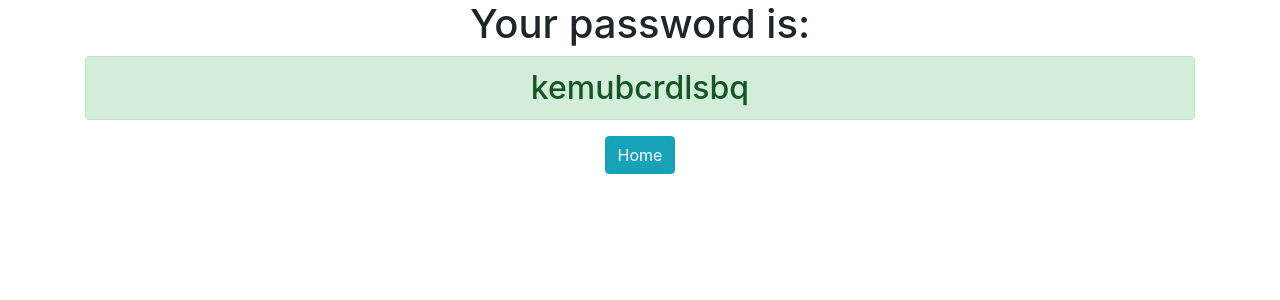
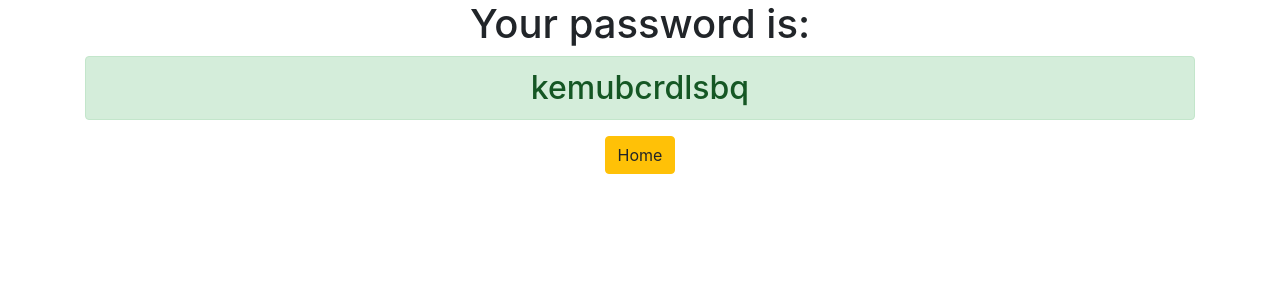
Before and after one commit to mikhail-shkaralevich/django3_password_generator, a Django app: page /password/ in a window 1280 px wide. Shown: the top 300 px of the page. Run offline with Django 3.2, Linux system fonts and the light colour scheme; some libraries are stand-ins or nearby versions.

Commit message:
I made some twieaks

```diff
--- a/generator/templates/generator/password.html
+++ b/generator/templates/generator/password.html
@@ -3,5 +3,5 @@
 <div class="container text-center">
     <h1>Your password is:</h1>
     <h2 class="alert alert-success">{{ password }}</h2>
-    <a href="{% url 'home' %}" class="btn btn-info">Home</a>
+    <a href="{% url 'home' %}" class="btn btn-warning">Home</a>
 </div>
--- a/password_generator/settings.py
+++ b/password_generator/settings.py
@@ -20,7 +20,7 @@ BASE_DIR = Path(__file__).resolve().parent.parent
 # See https://docs.djangoproject.com/en/3.1/howto/deployment/checklist/
 
 # SECURITY WARNING: keep the secret key used in production secret!
-SECRET_KEY = ')%+gq4=^e&+o)4k7tyjakorqur+7l4%hv$h66b(c4b=nh#+jh('
+SECRET_KEY = ')%+gq4=^e&+o)4k7fgndfsgnbdfsbntyjakorqur+7l4%hv$h66b(c4b=nh#+jh('
 
 # SECURITY WARNING: don't run with debug turned on in production!
 DEBUG = True
```
